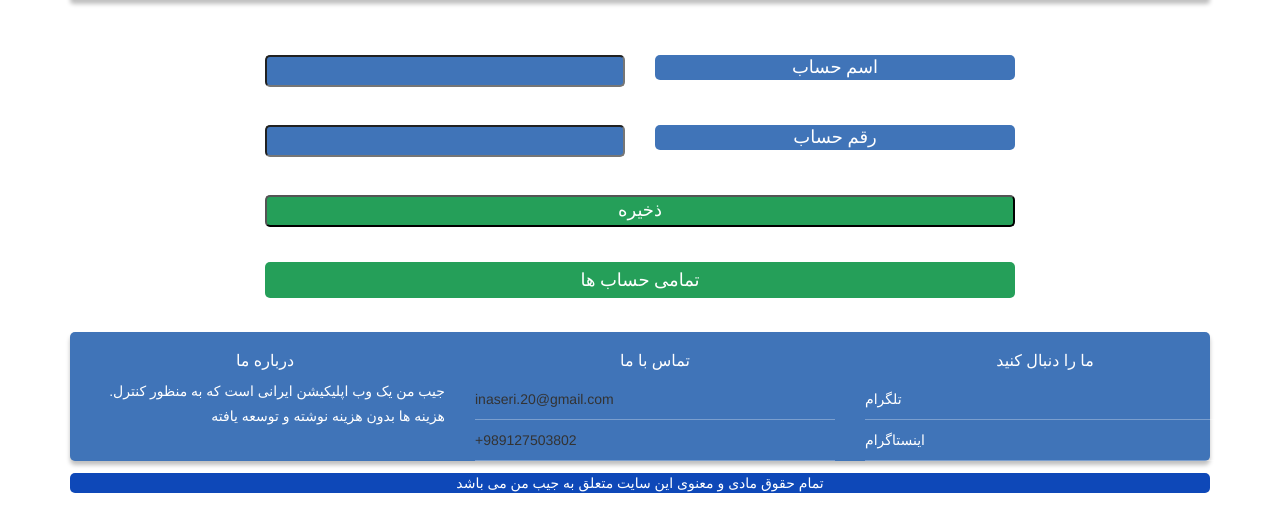
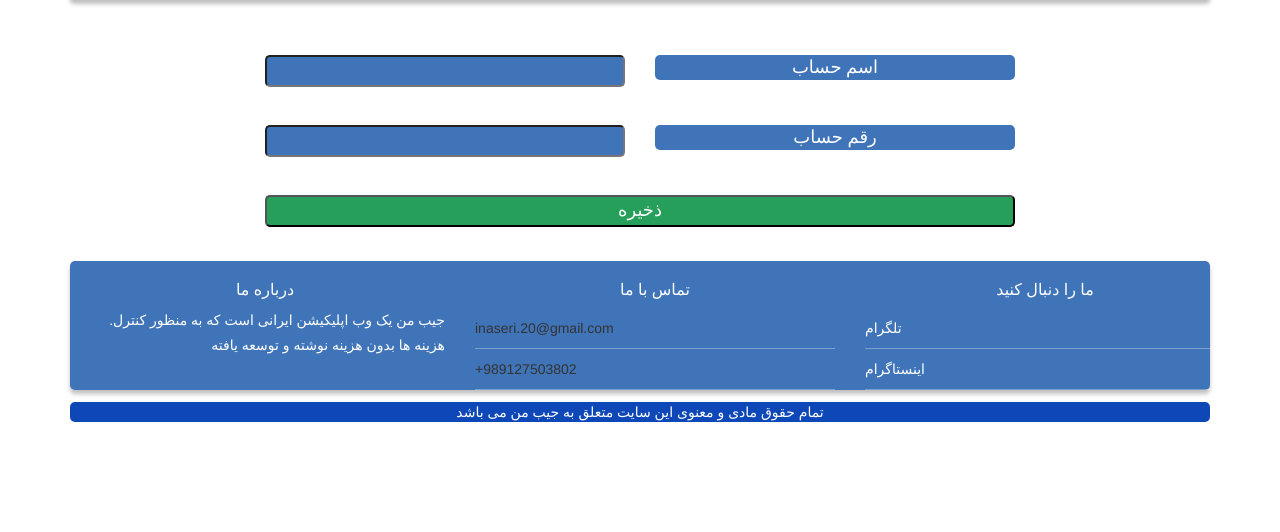
Before and after one commit to inaseri/myPacket, a Django app: template money/templates/money/addBank.html in a window 1280 px wide. Shown: the part 50-582 px from the top of the page. Run offline with Django 3.2, Linux system fonts and the light colour scheme; the template is opened without the code that fills it, so the values that code supplies are empty; some libraries are stand-ins or nearby versions.

Commit message:
رفع باگ از صفحه افزودن و مشاهده همه و تغییر در یو ار ال و تبدیل سشن به انتقال اطلاعات  از راه یو ار ال

```diff
--- a/money/templates/money/addBank.html
+++ b/money/templates/money/addBank.html
@@ -119,14 +119,14 @@
                     </div>
                     <div class="col-md-2"></div>
                 </div>
-                <div class="row" style="margin-top: 35px;">
-                    <div class="col-md-2"></div>
-                    <div class="col-md-8">
-                        <a href="{% url 'banks'%}" class="buttonShapeGreen">تمامی حساب ها</a>
-                        <a></a>
-                    </div>
-                    <div class="col-md-2"></div>
-                </div>
+{#                <div class="row" style="margin-top: 35px;">#}
+{#                    <div class="col-md-2"></div>#}
+{#                    <div class="col-md-8">#}
+{#                        <a href="{% url 'banks'%}" class="buttonShapeGreen">تمامی حساب ها</a>#}
+{#                        <a></a>#}
+{#                    </div>#}
+{#                    <div class="col-md-2"></div>#}
+{#                </div>#}
             </form>
               <footer>
                 <div class="footer-top" style="margin-top: 3%;">
--- a/money/urls.py
+++ b/money/urls.py
@@ -1,14 +1,15 @@
 from django.urls import path,include
 from . import views
+from django.conf.urls import url
 
 urlpatterns = [
     path('', views.homePage, name='index'),
     path('accounts/login/', views.clogin, name='login'),
     path(r'accounts/logout/',views.clogout,name="logout"),
-    path('addtransactions/', views.addTransaction, name='addTransactions'),
-    path('addbank/', views.addBank, name='addBank'),
-    path('banks/', views.banks, name='banks'),
+    url('addtransactions/(?P<type>[0-9]){1}/', views.addTransaction, name='addTransactions'),
+    url('addbank/(?P<type>[0-9]){1}/', views.addBank, name='addBank'),
+    url('banks/(?P<type>[0-9]){1}', views.banks, name='banks'),
     path('register/', views.register, name='register'),
     path('home/',views.homePage, name='home'),
-    path('transactions/',views.index, name='transactions'),
+    url(r'transactions/(?P<type>[0-9]){1}/',views.index, name='transactions'),
 ]
```
Also changed, not shown: money/views.py (+17 -17 lines).
